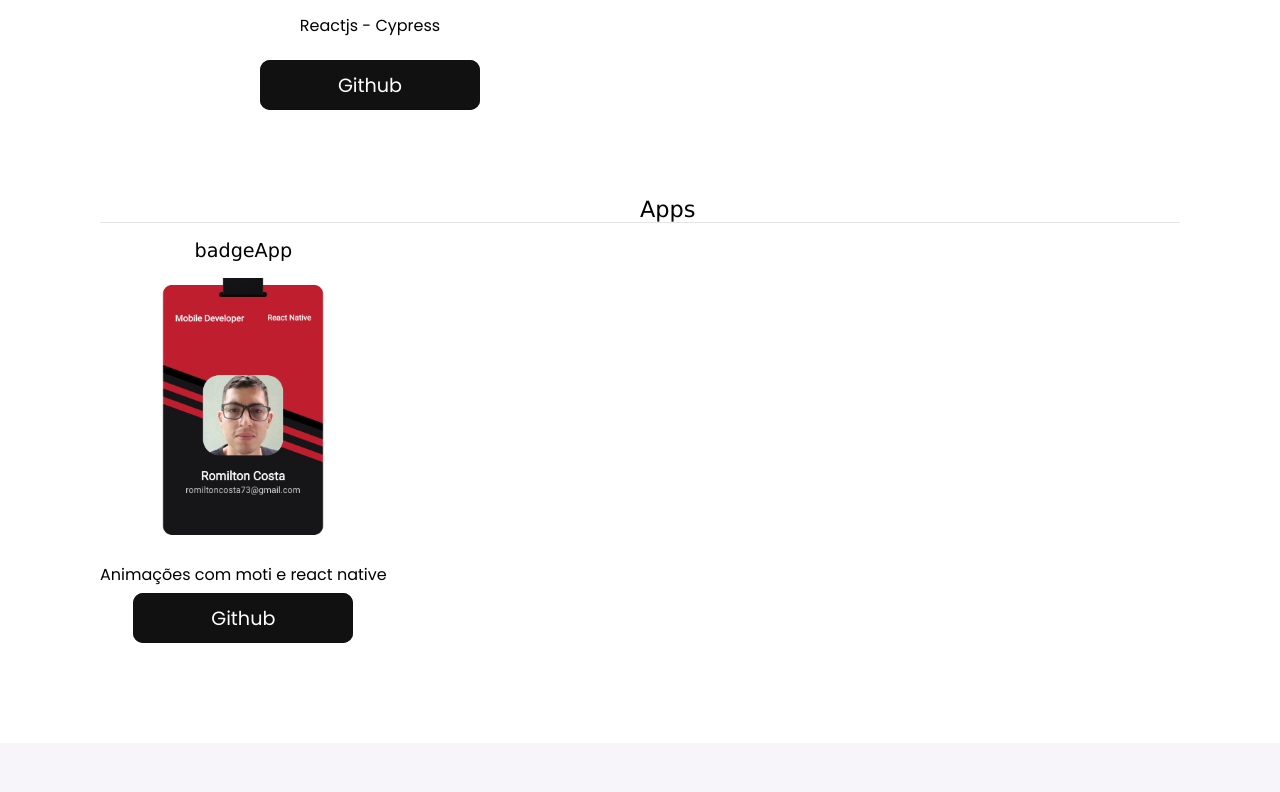
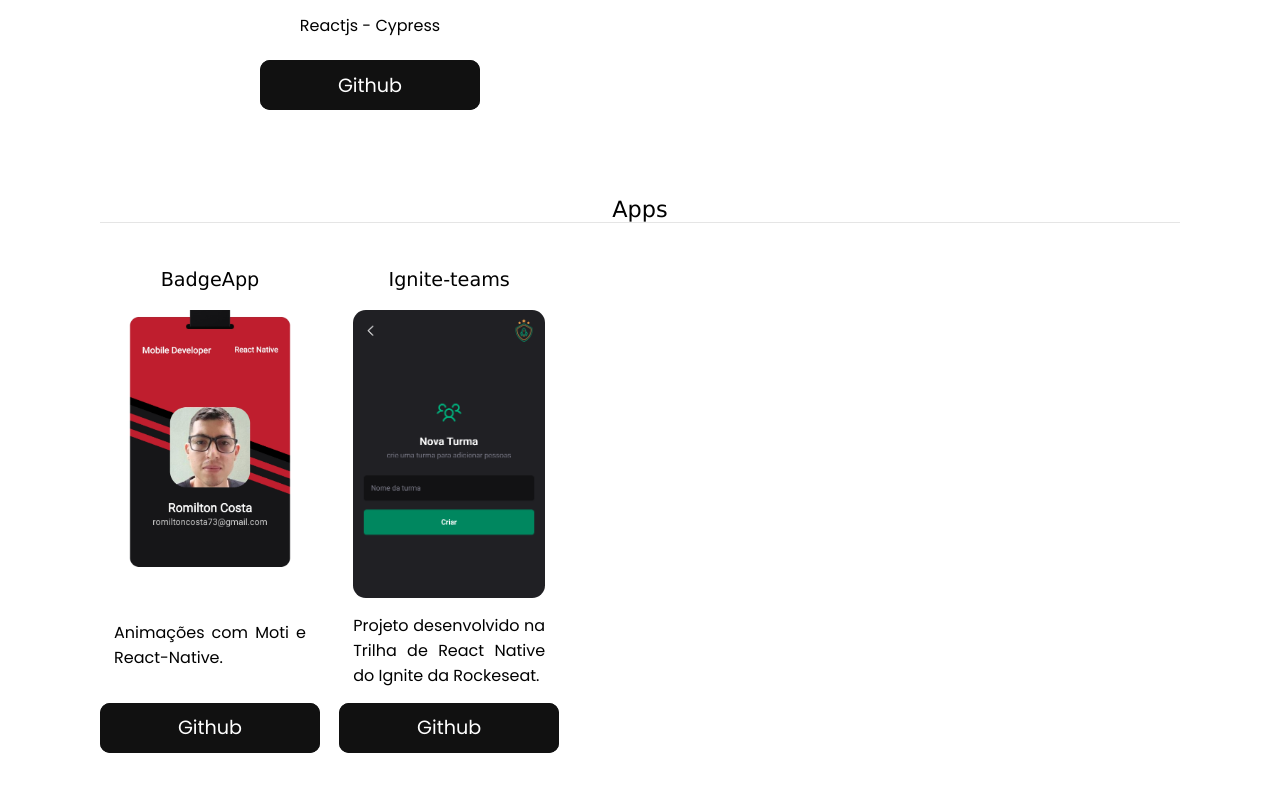
Before and after one commit to Romilton-Costa/Portfolio, a plain HTML site: page index.html in a window 1280 px wide. Shown: the part 4011-4803 px from the top of the page. Drawn offline with nearby package versions, Linux system fonts and the light colour scheme; no server answers.

Commit message:
fix: add project

```diff
--- a/css/style.css
+++ b/css/style.css
@@ -269,23 +269,35 @@ section{
     border-color: 1px #000 solid;
 
 }
+.container-project{
+    display: flex;
+    justify-content: center;
+    align-items: center;
+    flex-direction: row;
+    flex-wrap: wrap;
+    gap: 1.2rem;
+    margin-top: 2rem;
+}
 .subtitle{
     display: flex;
+    justify-content: center;
+    align-items: center;
     font-size: 1.4rem;
     font-family: 'Lucida Sans', 'Lucida Sans Regular', 'Lucida Grande', 'Lucida Sans Unicode', Geneva, Verdana, sans-serif;
     font-weight: 500;
-    margin-left: 50%;
-    margin-right: -50%;
+    margin: auto;
 }
 .wrapper{
     display: flex;
     flex-direction: column;
     align-items: center;
     justify-content: center;
-    margin-top: 1rem;
+    margin-top: .8rem;
+    gap: 1.2rem;
+    max-width: max-content;
+    max-height: max-content;
 }
 .name-project{
-    margin-bottom:1rem;
     font-size: 1.2rem;
     font-weight: 500;
     font-family: 'Lucida Sans', 'Lucida Sans Regular', 'Lucida Grande', 'Lucida Sans Unicode', Geneva, Verdana, sans-serif;
@@ -295,7 +307,85 @@ section{
     width: 12rem;
     height: 18rem;
     object-fit: cover;
+    border-radius:.8rem;
 }
+.description{
+    display: flex;
+    flex-wrap: wrap;
+    align-items: center;
+    justify-content: center;
+    text-align: justify;
+    width: 12rem;
+    height: 4rem;
+}
+
+.glow-on-hover {
+    display:flex;
+    width: 220px;
+    height: 50px;
+    border: none;
+    align-items: center;
+    justify-content: center;
+    text-decoration: none;
+    font-size: 1.2rem;
+    margin-top: .4rem;
+    outline: none;
+    color: #fff;
+    background: #111;
+    cursor: pointer;
+    position: relative;
+    z-index: 0;
+    border-radius: 10px;
+}
+
+.glow-on-hover:before {
+    content: '';
+    background: linear-gradient(45deg, #ff0000, #ff7300, #fffb00, #48ff00, #00ffd5, #002bff, #7a00ff, #ff00c8, #ff0000);
+    position: absolute;
+    top: -2px;
+    left:-2px;
+    background-size: 400%;
+    z-index: -1;
+    filter: blur(5px);
+    width: calc(100% + 4px);
+    height: calc(100% + 4px);
+    animation: glowing 20s linear infinite;
+    opacity: 0;
+    transition: opacity .3s ease-in-out;
+    border-radius: 10px;
+}
+
+.glow-on-hover:active {
+    color: #000
+}
+
+.glow-on-hover:active:after {
+    background: transparent;
+}
+
+.glow-on-hover:hover:before {
+    opacity: 1;
+}
+
+.glow-on-hover:after {
+    z-index: -1;
+    content: '';
+    position: absolute;
+    width: 100%;
+    height: 100%;
+    background: #111;
+    left: 0;
+    top: 0;
+    border-radius: 10px;
+}
+
+@keyframes glowing {
+    0% { background-position: 0 0; }
+    50% { background-position: 400% 0; }
+    100% { background-position: 0 0; }
+}
+
+
 
 .projetos .content{
     display: flex;
@@ -1022,70 +1112,3 @@ i:hover{
 .cell{
     cursor: cell;
 }
-
-
-.glow-on-hover {
-    display:flex;
-    width: 220px;
-    height: 50px;
-    border: none;
-    align-items: center;
-    justify-content: center;
-    text-decoration: none;
-    font-size: 1.2rem;
-    margin-top: .4rem;
-    outline: none;
-    color: #fff;
-    background: #111;
-    cursor: pointer;
-    position: relative;
-    z-index: 0;
-    border-radius: 10px;
-}
-
-.glow-on-hover:before {
-    content: '';
-    background: linear-gradient(45deg, #ff0000, #ff7300, #fffb00, #48ff00, #00ffd5, #002bff, #7a00ff, #ff00c8, #ff0000);
-    position: absolute;
-    top: -2px;
-    left:-2px;
-    background-size: 400%;
-    z-index: -1;
-    filter: blur(5px);
-    width: calc(100% + 4px);
-    height: calc(100% + 4px);
-    animation: glowing 20s linear infinite;
-    opacity: 0;
-    transition: opacity .3s ease-in-out;
-    border-radius: 10px;
-}
-
-.glow-on-hover:active {
-    color: #000
-}
-
-.glow-on-hover:active:after {
-    background: transparent;
-}
-
-.glow-on-hover:hover:before {
-    opacity: 1;
-}
-
-.glow-on-hover:after {
-    z-index: -1;
-    content: '';
-    position: absolute;
-    width: 100%;
-    height: 100%;
-    background: #111;
-    left: 0;
-    top: 0;
-    border-radius: 10px;
-}
-
-@keyframes glowing {
-    0% { background-position: 0 0; }
-    50% { background-position: 400% 0; }
-    100% { background-position: 0 0; }
-}
--- a/index.html
+++ b/index.html
@@ -239,14 +239,25 @@
 
         </div>
         <div class="content-mobile">
-            <h2 class="subtitle">Apps</h3>
+            <h4 class="subtitle">Apps</h4>
             <hr style="width: 100%; border: 0; height: 1px; background: #000;opacity: 0.1;">
-            <div class="wrapper">
-                <h5 class="name-project">badgeApp</h5>
-                <img  class="badge-image" src="image/badgeapp.jpg" alt="badgeapp"/>
-                <p>Animações com moti e react native</p>
-                   <a class="glow-on-hover" href="https://github.com/romiltondev">Github</a>
+            <div class="container-project">
+                <div class="wrapper">
+                    <h5 class="name-project">BadgeApp</h5>
+                    <img  class="badge-image" src="image/badgeapp.jpg" alt="badgeapp"/>
+                    <p class="description">Animações com Moti e React-Native.</p>
+                       <a class="glow-on-hover" href="https://github.com/romiltondev">Github</a>
+                </div>
+
+                <div class="wrapper">
+                    <h5 class="name-project">Ignite-teams</h5>
+                    <img  class="badge-image" src="image/Nova turma.png" alt="badgeapp"/>
+                    <p class="description">Projeto desenvolvido na Trilha de React Native do Ignite da Rockeseat. </p>
+                       <a class="glow-on-hover" href="https://github.com/romiltondev">Github</a>
+                </div>
             </div>
+
+
         </div>
 
     </section>
```
Also changed, not shown: image/Flexblog.png (deleted), image/Hotel.png (deleted), image/Nova turma.png (added), image/Registro.png (deleted), image/Turmas.png (added), image/badge.png (added), image/museuNacional.png (deleted), 1 other file.
